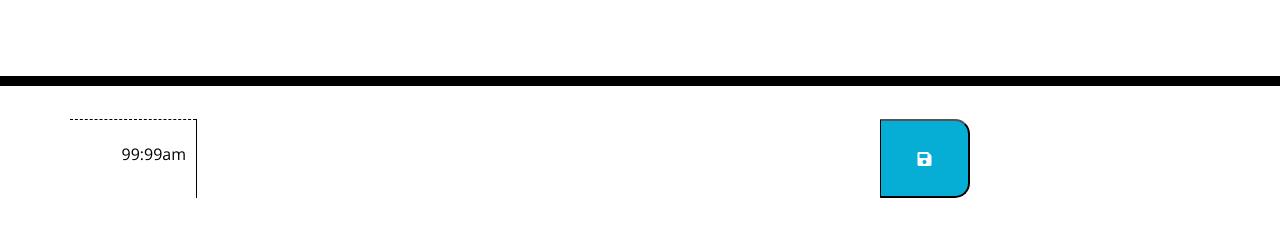
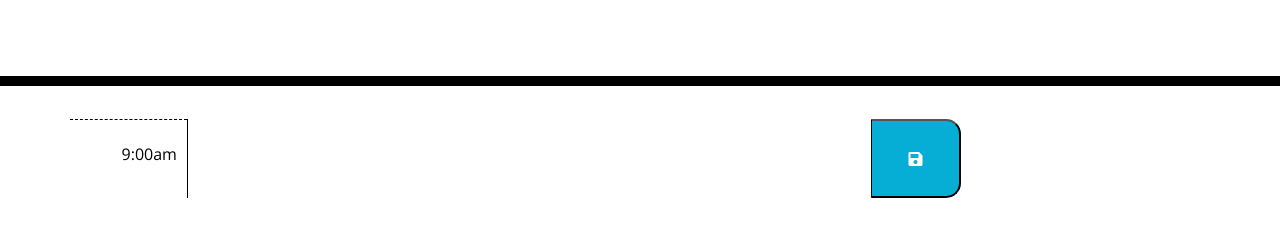
Before and after one commit to ayfor/day_scheduler, a plain HTML site: page index.html in a window 1280 px wide. Shown: the part 182-418 px from the top of the page. Drawn offline with nearby package versions, Linux system fonts and the light colour scheme.

Commit message:
corrected base time for sample time block

```diff
--- a/index.html
+++ b/index.html
@@ -31,10 +31,9 @@
     </header>
     <div class="container">
       <!-- Timeblocks go here -->
-      <!-- Build a sample time block -->
       <div class="time-block row">
         <div class="hour">
-          99:99am
+          9:00am
         </div>
         <textarea>
         </textarea>
@@ -43,6 +42,7 @@
         </button>
       </div>
 
+
     </div>
 
     <script src="https://cdnjs.cloudflare.com/ajax/libs/jquery/3.2.1/jquery.min.js"></script>
```
